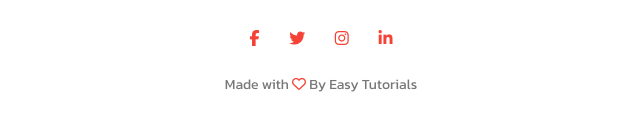
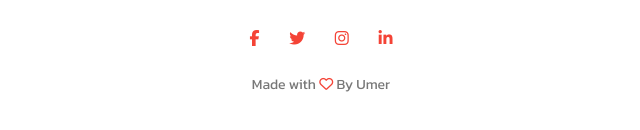
Before and after one commit to Umercreates/Educationalwebsite, a plain HTML site: page About.html in a window 1280 px wide. Shown: the part 1139-1269 px from the top of the page, 319-959 px from the left. Drawn offline with Linux system fonts and the light colour scheme; a web font is replaced by a local one.

Commit message:
Change in Footer

```diff
--- a/About.html
+++ b/About.html
@@ -420,7 +420,7 @@ padding: 0;
             <i class="fa fa-instagram"></i>
             <i class="fa fa-linkedin"></i>
         </div>
-        <p>Made with <i class="fa fa-heart-o"></i> By Easy Tutorials</p>
+        <p>Made with <i class="fa fa-heart-o"></i> By Umer</p>
      </section>
     <!-- javascript for toggle menu -->
     <script>
```
Also changed, not shown: Blog.html (+1 -1 lines), Contact.html (+1 -1 lines), Course.html (+1 -1 lines), umeruni.html (+1 -1 lines).
